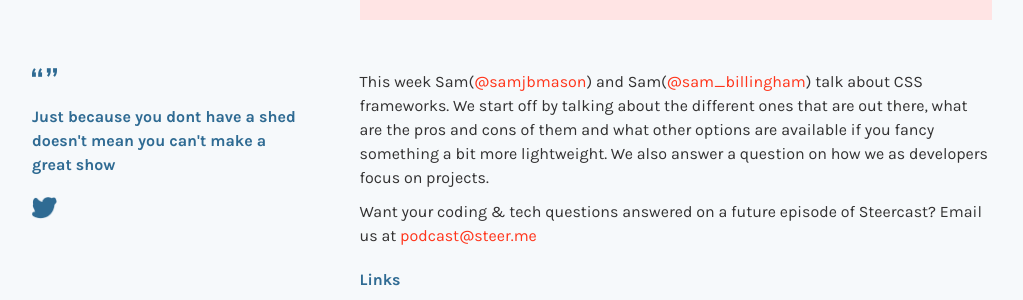
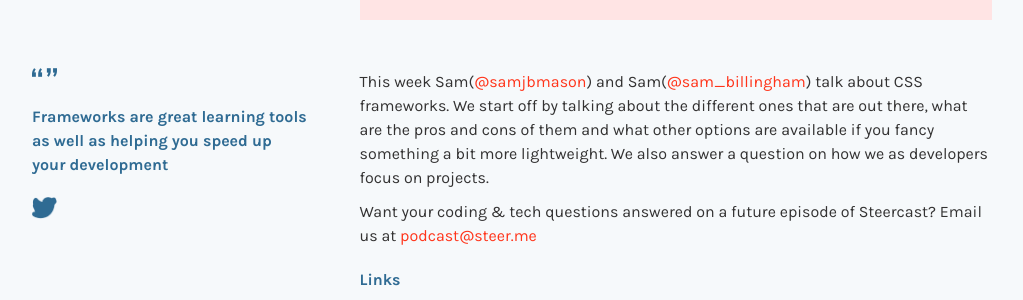
Before and after one commit to vivienney/podcast, a Jekyll site: the page built from _episodes/09.markdown, in a window 1280 px wide and 1011 px high. Shown: the part 257-557 px from the top of the window, without its empty margins (128-1151 px from the left). Built offline with Jekyll 4.4.1, drawn with Linux system fonts in a browser that asks for light colours.

Commit message:
Add new quote

```diff
--- a/_episodes/09.markdown
+++ b/_episodes/09.markdown
@@ -3,7 +3,7 @@
 title: "09"
 long_title: "09: The Good, the Bad and the Bootstrap"
 date: 2015-03-03 10:00:00
-quote: "Just because you dont have a shed doesn't mean you can't make a great show"
+quote: "Frameworks are great learning tools as well as helping you speed up your development"
 audio_link: "http://steer-podcast.s3-eu-west-1.amazonaws.com/09.mp3"
 # Details for RSS Feed
 duration: "44:29" # duration in minutes:seconds
```
